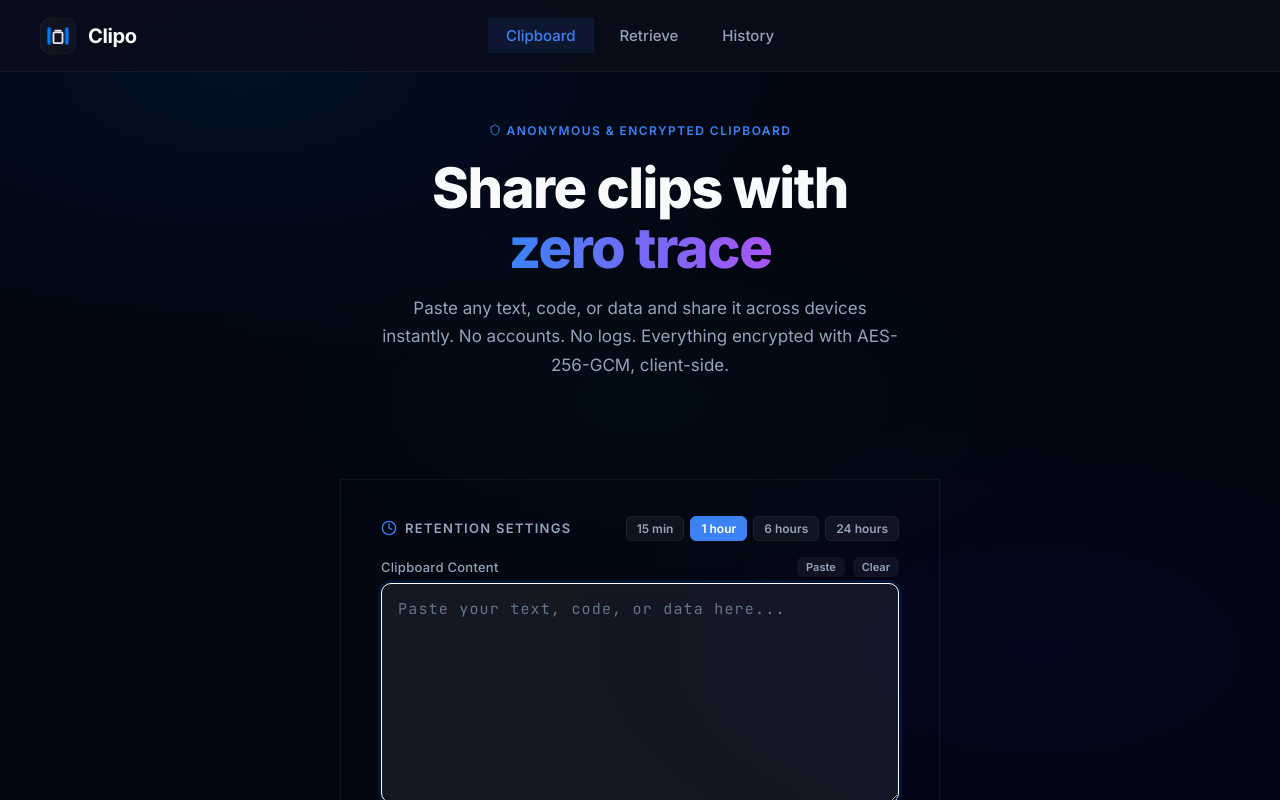
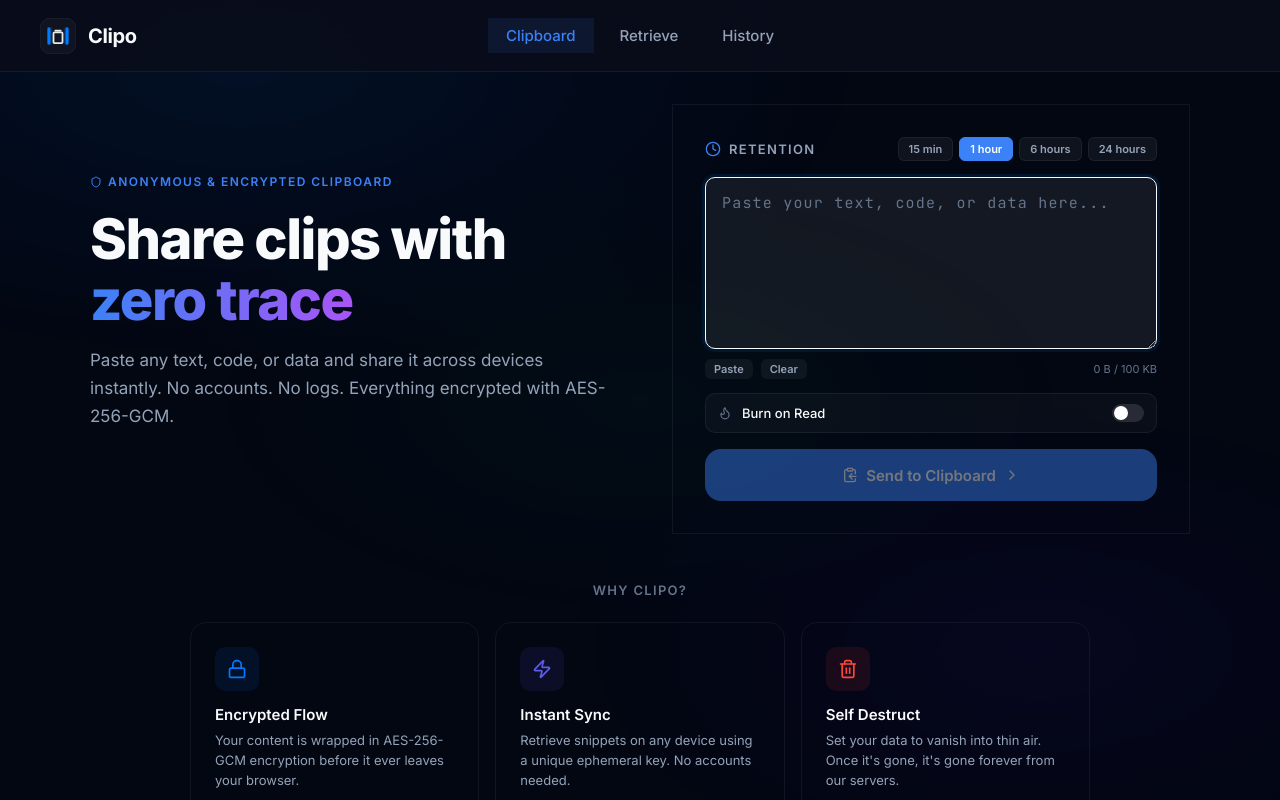
Before and after one commit to mdarmanahmed2106/Clipo, a React (Vite) app: page / in a window 1280 px wide. Shown: the top 800 px of the page. Built offline with nearby package versions, Linux system fonts and the light colour scheme; no server answers; the HTML template or start-up script is replaced by a standard one.

Commit message:
style: refine landing page layout for instant action

```diff
--- a/src/index.css
+++ b/src/index.css
@@ -316,7 +316,42 @@ body {
   flex-direction: column;
   align-items: center;
   justify-content: center;
-  padding: 48px 24px;
+  padding: 32px 24px;
+}
+
+/* Landing Layout */
+.landing-hero-container {
+  display: flex;
+  flex-direction: column;
+  align-items: center;
+  gap: 40px;
+  width: 100%;
+  max-width: 1100px;
+}
+
+@media (min-width: 1024px) {
+  .landing-hero-container {
+    flex-direction: row;
+    justify-content: space-between;
+    text-align: left !important;
+    gap: 64px;
+  }
+  .landing-hero-container .hero-content {
+    flex: 1;
+    text-align: left;
+  }
+  .landing-hero-container .hero-content .hero-title {
+    text-align: left;
+  }
+  .landing-hero-container .hero-content .hero-subtitle {
+    text-align: left;
+    margin-left: 0;
+  }
+  .landing-hero-container .hero-card-wrap {
+    flex: 1;
+    display: flex;
+    justify-content: flex-end;
+  }
 }
 
 /* Hero text */
--- a/src/pages/LandingPage.jsx
+++ b/src/pages/LandingPage.jsx
@@ -66,7 +66,7 @@ export default function LandingPage() {
   };
 
   return (
-    <main className="section" style={{ gap: 64 }}>
+    <main className="section" style={{ gap: 48, paddingBottom: 64 }}>
       {/* Crypto not available warning */}
       {!cryptoOk && (
         <div style={{
@@ -74,15 +74,17 @@ export default function LandingPage() {
           padding: '12px 18px',
           background: 'rgba(255,69,58,0.1)', border: '1px solid rgba(255,69,58,0.3)',
           borderRadius: 'var(--radius-md)', color: '#ff453a', fontSize: 14,
-          maxWidth: 600, width: '100%',
+          maxWidth: 600, width: '100%', marginBottom: -16
         }}>
           <AlertTriangle size={16} />
           Your browser does not support Web Crypto API. Please upgrade to a modern browser.
         </div>
       )}
 
-      {/* Hero */}
-      <div className="text-center animate-fadeUp" style={{ maxWidth: 640 }}>
+      {/* Landing Container: Hero + Form */}
+      <div className="landing-hero-container animate-fadeUp">
+        {/* Hero Content */}
+        <div className="hero-content">
           <div className="hero-eyebrow">
             <Shield size={12} />
             Anonymous &amp; Encrypted Clipboard
@@ -92,14 +94,15 @@ export default function LandingPage() {
           </h1>
           <p className="hero-subtitle">
             Paste any text, code, or data and share it across devices instantly.
-          No accounts. No logs. Everything encrypted with AES-256-GCM, client-side.
+            No accounts. No logs. Everything encrypted with AES-256-GCM.
           </p>
         </div>
 
         {/* Main Form Card */}
+        <div className="hero-card-wrap">
           <div
-        className="card card-glow-accent animate-fadeUp w-full"
-        style={{ maxWidth: 600, padding: '36px 40px', animationDelay: '0.1s' }}
+            className="card card-glow-accent w-full"
+            style={{ maxWidth: 520, padding: '32px 32px' }}
           >
             <form onSubmit={handleSend}>
               {/* Retention settings header */}
@@ -107,7 +110,7 @@ export default function LandingPage() {
                 <div style={{ display: 'flex', alignItems: 'center', gap: 8 }}>
                   <Clock size={16} color="var(--color-accent)" />
                   <span style={{ fontSize: 13, fontWeight: 600, color: 'var(--color-text-secondary)', textTransform: 'uppercase', letterSpacing: '0.1em' }}>
-                Retention Settings
+                    Retention
                   </span>
                 </div>
                 <div style={{ display: 'flex', gap: 6 }}>
@@ -122,7 +125,7 @@ export default function LandingPage() {
                         color: retention === r.value ? '#fff' : 'var(--color-text-secondary)',
                         border: `1px solid ${retention === r.value ? 'var(--color-accent)' : 'var(--color-border)'}`,
                         padding: '4px 10px',
-                    fontSize: 12,
+                        fontSize: 11,
                       }}
                     >
                       {r.label}
@@ -132,9 +135,19 @@ export default function LandingPage() {
               </div>
 
               {/* Textarea */}
-          <div className="input-group" style={{ marginBottom: 16 }}>
-            <label className="input-label" htmlFor="clip-content" style={{ display: 'flex', justifyContent: 'space-between', alignItems: 'center' }}>
-              <span>Clipboard Content</span>
+              <div className="input-group" style={{ marginBottom: 14 }}>
+                <textarea
+                  id="clip-content"
+                  className="input-field textarea-field mono"
+                  placeholder="Paste your text, code, or data here..."
+                  value={content}
+                  onChange={e => setContent(e.target.value)}
+                  rows={6}
+                  required
+                  autoFocus
+                  style={{ minHeight: 140 }}
+                />
+                <div style={{ display: 'flex', justifyContent: 'space-between', marginTop: 4, alignItems: 'center' }}>
                   <div style={{ display: 'flex', gap: 8 }}>
                     <button
                       type="button"
@@ -143,7 +156,7 @@ export default function LandingPage() {
                           const text = await navigator.clipboard.readText();
                           setContent(text);
                         } catch (err) {
-                      alert('Please paste using Ctrl+V (or Cmd+V on Mac)');
+                          alert('Please paste using Ctrl+V');
                         }
                       }}
                       className="btn btn-ghost btn-sm"
@@ -160,24 +173,10 @@ export default function LandingPage() {
                       Clear
                     </button>
                   </div>
-            </label>
-            <textarea
-              id="clip-content"
-              className="input-field textarea-field mono"
-              placeholder="Paste your text, code, or data here..."
-              value={content}
-              onChange={e => setContent(e.target.value)}
-              rows={8}
-              required
-              autoFocus
-            />
-            {/* Byte counter */}
-            <div style={{ display: 'flex', justifyContent: 'flex-end', marginTop: 4 }}>
-              <span className="text-muted" style={{ fontSize: 12, color: isOverLimit ? '#ff453a' : undefined }}>
+                  <span className="text-muted" style={{ fontSize: 11, color: isOverLimit ? '#ff453a' : undefined }}>
                     {byteSize >= 1024
                       ? `${(byteSize / 1024).toFixed(1)} KB`
                       : `${byteSize} B`} / 100 KB
-                {isOverLimit && ' — content too large'}
                   </span>
                 </div>
               </div>
@@ -185,62 +184,39 @@ export default function LandingPage() {
               {/* Burn on read toggle */}
               <div style={{
                 display: 'flex', alignItems: 'center', justifyContent: 'space-between',
-            padding: '12px 14px',
+                padding: '10px 12px',
                 background: burnOnRead ? 'rgba(255,69,58,0.06)' : 'rgba(255,255,255,0.03)',
                 border: `1px solid ${burnOnRead ? 'rgba(255,69,58,0.25)' : 'var(--color-border)'}`,
                 borderRadius: 'var(--radius-md)',
-            marginBottom: 20,
+                marginBottom: 16,
                 cursor: 'pointer',
-            transition: 'all 0.2s ease',
               }}
                 onClick={() => setBurnOnRead(b => !b)}
               >
                 <div style={{ display: 'flex', alignItems: 'center', gap: 10 }}>
-              <Flame size={16} color={burnOnRead ? '#ff453a' : 'var(--color-text-muted)'} />
-              <div>
-                <div style={{ fontSize: 13, fontWeight: 600, color: burnOnRead ? '#ff453a' : 'var(--color-text-primary)' }}>
+                  <Flame size={14} color={burnOnRead ? '#ff453a' : 'var(--color-text-muted)'} />
+                  <span style={{ fontSize: 13, fontWeight: 500, color: burnOnRead ? '#ff453a' : 'var(--color-text-primary)' }}>
                     Burn on Read
-                </div>
-                <div style={{ fontSize: 12, color: 'var(--color-text-muted)' }}>
-                  Clip self-destructs after the first retrieval
-                </div>
-              </div>
+                  </span>
                 </div>
                 {/* Toggle switch */}
                 <div style={{
-              width: 40, height: 22,
+                  width: 32, height: 18,
                   background: burnOnRead ? '#ff453a' : 'rgba(255,255,255,0.12)',
-              borderRadius: 11,
+                  borderRadius: 9,
                   position: 'relative',
                   transition: 'background 0.2s',
-              flexShrink: 0,
                 }}>
                   <div style={{
                     position: 'absolute',
-                top: 3, left: burnOnRead ? 20 : 3,
-                width: 16, height: 16,
+                    top: 2, left: burnOnRead ? 16 : 2,
+                    width: 14, height: 14,
                     borderRadius: '50%',
                     background: '#fff',
                     transition: 'left 0.2s',
-                boxShadow: '0 1px 3px rgba(0,0,0,0.3)',
                   }} />
                 </div>
               </div>
-
-          {/* API Error */}
-          {error && (
-            <div style={{
-              padding: '12px 16px',
-              background: 'rgba(255,69,58,0.08)',
-              border: '1px solid rgba(255,69,58,0.25)',
-              borderRadius: 'var(--radius-md)',
-              color: '#ff453a', fontSize: 14, marginBottom: 16,
-              display: 'flex', alignItems: 'center', gap: 8,
-            }}>
-              <AlertTriangle size={14} />
-              {error}
-            </div>
-          )}
 
               {/* CTA */}
               <button
@@ -248,11 +224,12 @@ export default function LandingPage() {
                 className="btn btn-primary btn-lg btn-full"
                 disabled={!content.trim() || loading || isOverLimit || !cryptoOk}
                 id="send-clip-btn"
+                style={{ height: 52 }}
               >
                 {loading ? (
                   <>
                     <RefreshCw size={16} style={{ animation: 'spin 1s linear infinite' }} />
-                Encrypting &amp; Sending...
+                    Encrypting...
                   </>
                 ) : (
                   <>
@@ -263,6 +240,8 @@ export default function LandingPage() {
                 )}
               </button>
             </form>
+          </div>
+        </div>
       </div>
 
       {/* Feature grid */}
```
Lines whose indentation alone changed are shown as unchanged.
